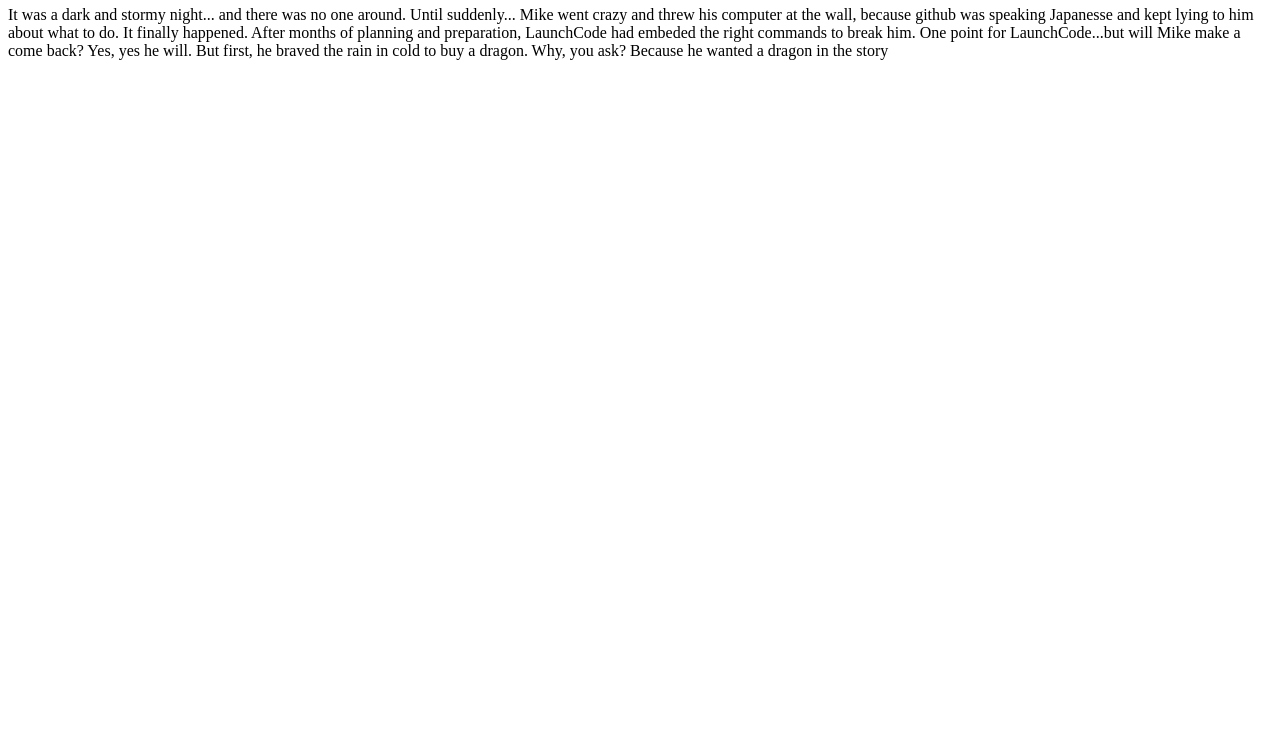
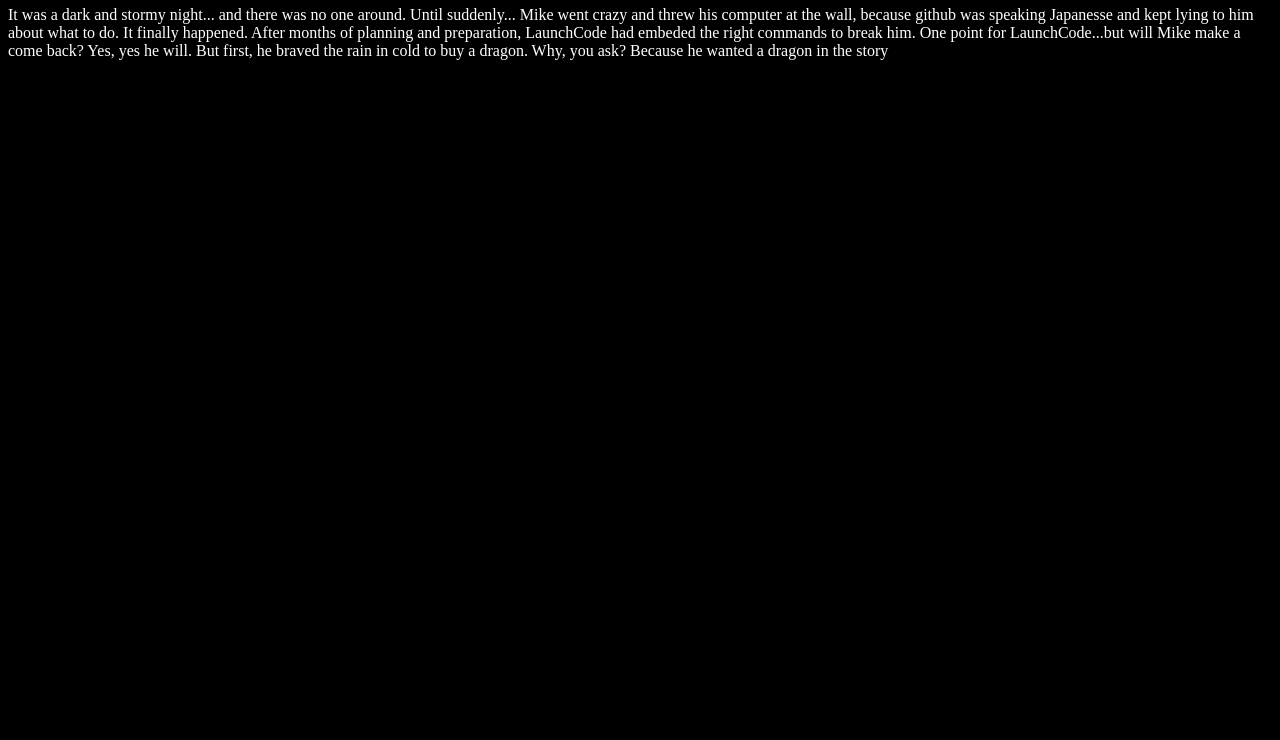
Before and after one commit to mekon89/fireside-story1, a plain HTML site: page index.html in a window 1280 px wide. Shown: the part 60-800 px from the top of the page. Drawn offline with Linux system fonts and the light colour scheme.

Commit message:
Added style.css

```diff
--- a/index.html
+++ b/index.html
@@ -1,4 +1,7 @@
 <html>
+  </head>
+    <link rel = "stylesheet" type="text/css" href="style.css">
+</head>
   <h1> The Best Story Ever!</h1>
 <body>
     <p>It was a dark and stormy night...
--- /dev/null
+++ b/style.css
@@ -0,0 +1,4 @@
+body {
+    color: white;
+    background-color: black;
+  }
```
